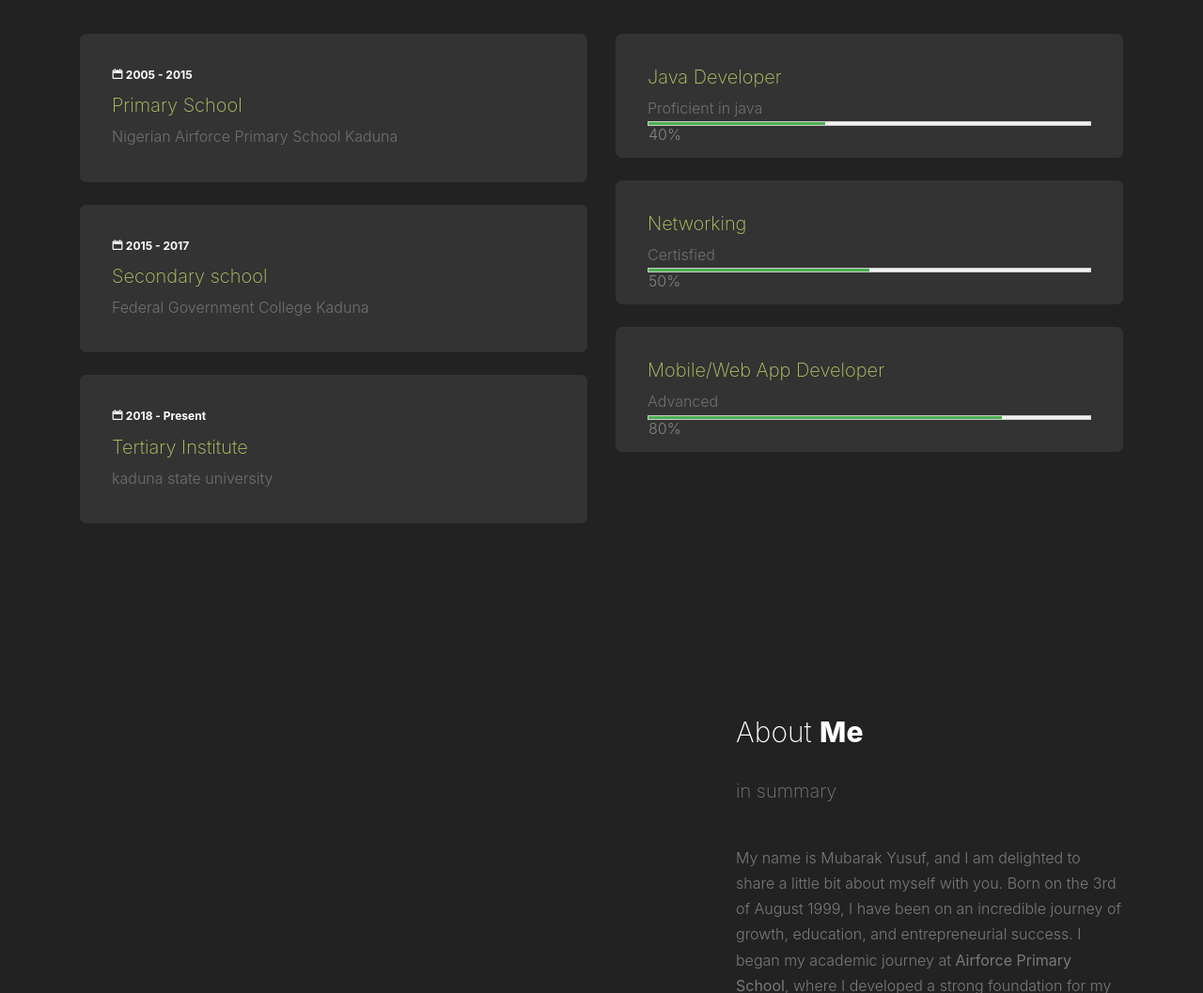
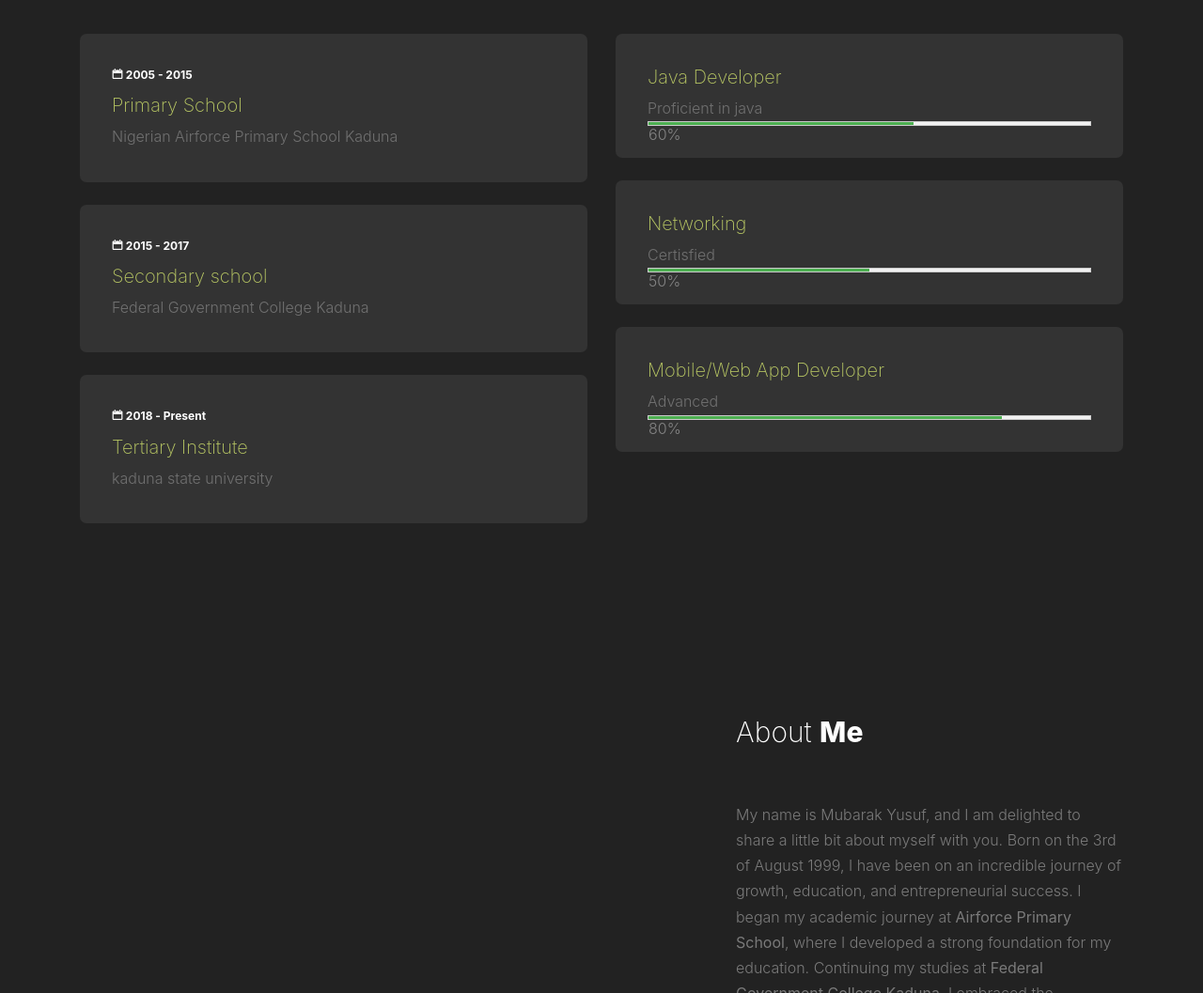
Before and after one commit to Mmdyz/MubarakMD, a plain HTML site: page index.html in a window 1280 px wide. Shown: the part 1000-2057 px from the top of the page at 94% size. Drawn offline with nearby package versions, Linux system fonts and the light colour scheme; files whose address does not match are found by name.

Commit message:
index.html

```diff
--- a/index.html
+++ b/index.html
@@ -108,7 +108,7 @@
 
 						<span class="school">Proficient in java</span>
 						<div id="progressBar">
-							<span style="width: 40%;">40%</span>
+							<span style="width: 60%;">60%</span>
 						</div>
 					</div>
 
@@ -144,7 +144,7 @@
 					<div class="section-heading">
 						<h2>About <strong>Me</strong></h2>
 					</div>
-					<p class="lead">in summary</p>
+					<p class="lead"></p>
 					<br class="mb-5  ">
 					My name is Mubarak Yusuf, and I am delighted to share a little bit about myself with you.
 					Born on the 3rd of August 1999, I have been on an incredible journey of growth, education,
```
